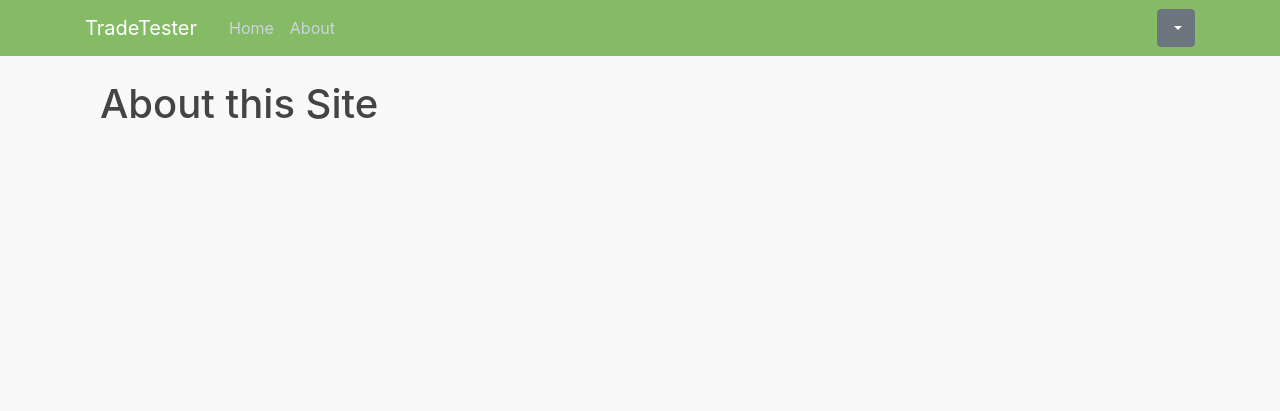
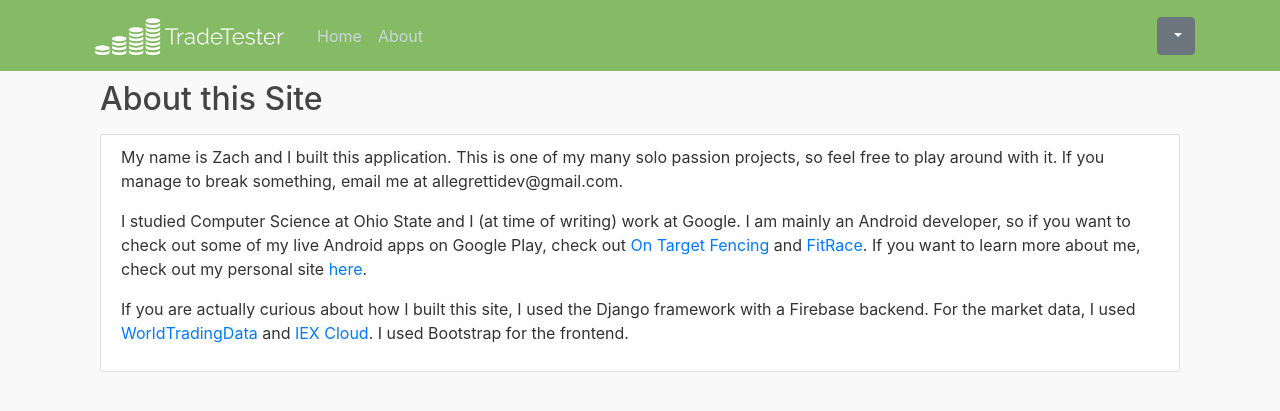
Before and after one commit to SnackKing/StockTrading, a Django app: template stocktrading/templates/stocktrading/about.html in a window 1280 px wide. Shown: the top 411 px of the page. Run offline with Django 3.2, Linux system fonts and the light colour scheme; the template is opened without the code that fills it, so the values that code supplies are empty; some libraries are stand-ins or nearby versions.

Commit message:
added content for about page, added nav bar logo, added favicon

```diff
--- a/stocktrading/static/stocktrading/main.css
+++ b/stocktrading/static/stocktrading/main.css
@@ -116,9 +116,8 @@ a.article-title:hover {
 .custom-control-label::before {
     background-color: #85bb65;
 }
-.singleline{
+#singleline{
   white-space: nowrap;
-  overflow: hidden;
 }
 .flexbox { display: flex; }
 .flexbox .stretch { flex: 1; }
--- a/stocktrading/templates/stocktrading/about.html
+++ b/stocktrading/templates/stocktrading/about.html
@@ -1,4 +1,11 @@
 {% extends "stocktrading/base.html" %}
 {% block content %}
-	<h1>About this Site</h1>
+	<h2 class = "mt-2 mb-3">About this Site</h2>
+	 <article class="media content-section">
+	         <div class="media-body">
+	            <p class="article-content">My name is Zach and I built this application. This is one of my many solo passion projects, so feel free to play around with it. If you manage to break something, email me at allegrettidev@gmail.com.</p>
+	            <p class = "article-content"> I studied Computer Science at Ohio State and I (at time of writing) work at Google. I am mainly an Android developer, so if you want to check out some of my live Android apps on Google Play, check out <a href = "https://play.google.com/store/apps/details?id=com.allegretti.zach.OnTargetFencing&hl=en">On Target Fencing</a> and <a href = "https://play.google.com/store/apps/details?id=com.harshil.zach.fitnesstracker&hl=en_US">FitRace</a>. If you want to learn more about me, check out my personal site <a href = "https://snackking.github.io/">here</a>. </p>
+	            <p>If you are actually curious about how I built this site, I used the Django framework with a Firebase backend. For the market data, I used <a href = "https://www.worldtradingdata.com">WorldTradingData</a> and <a href = "https://iexcloud.io/">IEX Cloud</a>. I used Bootstrap for the frontend.</p>
+	        </div>
+	  </article>
 {% endblock content %}
--- a/stocktrading/templates/stocktrading/base.html
+++ b/stocktrading/templates/stocktrading/base.html
@@ -15,17 +15,21 @@
     <script src="https://cdnjs.cloudflare.com/ajax/libs/popper.js/1.14.3/umd/popper.min.js" integrity="sha384-ZMP7rVo3mIykV+2+9J3UJ46jBk0WLaUAdn689aCwoqbBJiSnjAK/l8WvCWPIPm49" crossorigin="anonymous"></script>
     <script src="https://stackpath.bootstrapcdn.com/bootstrap/4.1.3/js/bootstrap.min.js" integrity="sha384-ChfqqxuZUCnJSK3+MXmPNIyE6ZbWh2IMqE241rYiqJxyMiZ6OW/JmZQ5stwEULTy" crossorigin="anonymous"></script>
     <!-- The core Firebase JS SDK is always required and must be listed first -->
+    <link rel="shortcut icon" type="image/x-icon" href="{% static 'stocktrading/media/favicon.png' %}"/>
 
 
 
 
-	<title>Stock Game</title>
+
+	<title>TradeTester</title>
 </head>
 <body>
 	<header class="site-header">
 	  <nav class="navbar navbar-expand-md navbar-dark bg-green fixed-top">
 	    <div class="container">
-	      <a class="navbar-brand mr-4" href="{% url 'stocktrading-home' %}">TradeTester</a>
+	      <a class="navbar-brand mr-4" href="{% url 'stocktrading-home' %}">
+	      	<img src="{% static 'stocktrading/media/tradetester.png' %}" style="height: 45px;" alt="">
+	      </a>
 	      <button class="navbar-toggler" type="button" data-toggle="collapse" data-target="#navbarToggle" aria-controls="navbarToggle" aria-expanded="false" aria-label="Toggle navigation">
 	      <span class="navbar-toggler-icon"></span>
 	      </button>
```
Also changed, not shown: stocktrading/views.py (+7 -0 lines), db.sqlite3, stocktrading/static/stocktrading/media/favicon.png (added), stocktrading/static/stocktrading/media/tradetester.png (added).
